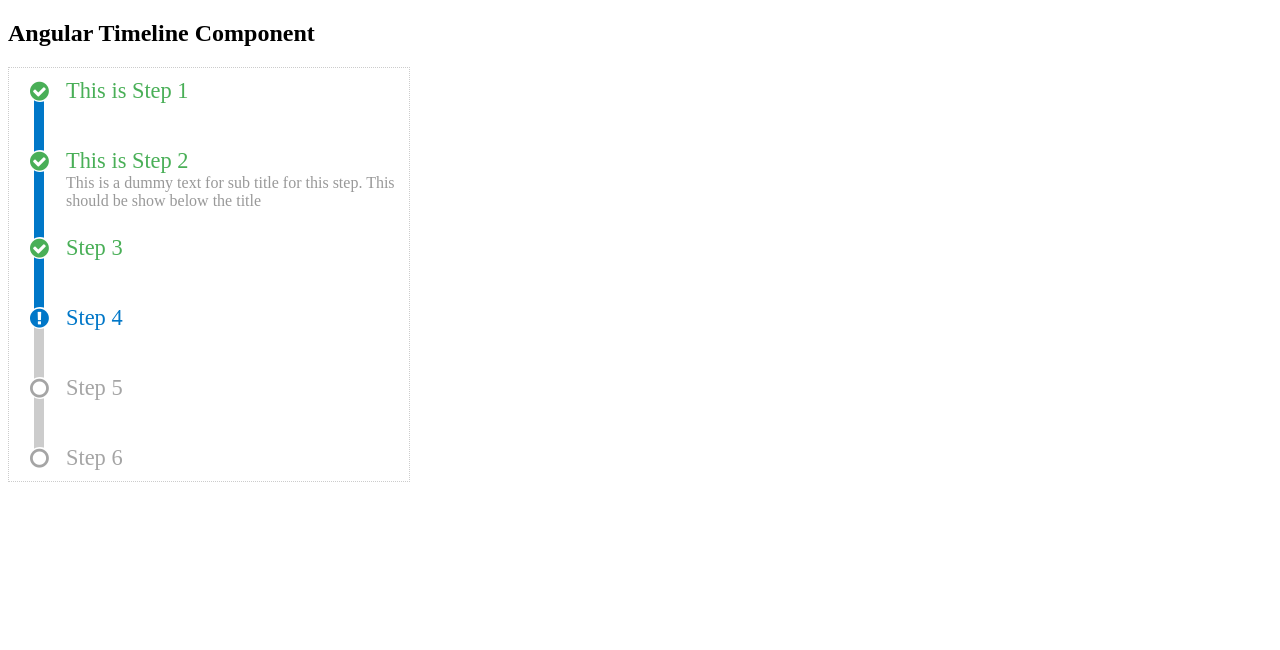
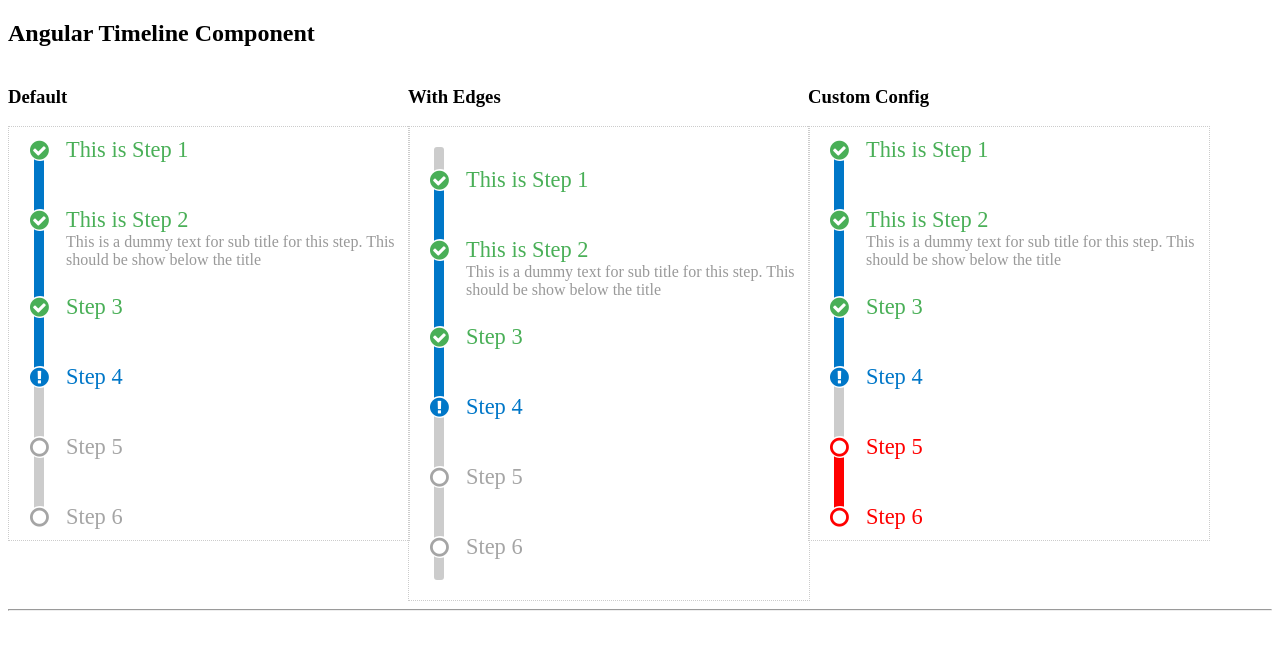
Before and after one commit to Manish2005/timeline-flow, an Angular app: page / in a window 1280 px wide. Shown: the top 650 px of the page. Built offline with nearby package versions, Linux system fonts and the light colour scheme.

Commit message:
added examples

```diff
--- a/src/app/app.component.html
+++ b/src/app/app.component.html
@@ -1,3 +1,21 @@
 <h2>Angular Timeline Component</h2>
-<app-timeline-flow [data]="statusData" style="width: 400px; border:1px dotted #ccc;display: inline-block;">
-</app-timeline-flow>
+<div class="examples">
+  <div>
+    <h3>Default</h3>
+    <app-timeline-flow [data]="statusData" style="width: 400px;display: inline-block;">
+    </app-timeline-flow>
+  </div>
+  <div>
+    <h3>With Edges</h3>
+    <app-timeline-flow [data]="statusData" [options]="StatusValues" [topEdge]="true" [bottomEdge]="true"
+      style="width: 400px; display: inline-block;">
+    </app-timeline-flow>
+  </div>
+  <div>
+    <h3>Custom Config</h3>
+    <app-timeline-flow [data]="CustomStatusData" [options]="CustomStatusValues"
+      style="width: 400px; display: inline-block;">
+    </app-timeline-flow>
+  </div>
+</div>
+<hr>
--- a/src/app/app.component.scss
+++ b/src/app/app.component.scss
@@ -0,0 +1,15 @@
+.examples {
+  display: grid;
+
+  @media (min-width: 800px) {
+    grid-template-columns: 400px 400px;
+  }
+
+  @media (min-width: 1210px) {
+    grid-template-columns: 400px 400px 400px;
+  }
+}
+
+app-timeline-flow {
+  border: 1px dotted #ccc;
+}
--- a/src/app/app.component.ts
+++ b/src/app/app.component.ts
@@ -1,5 +1,5 @@
 import { Component } from '@angular/core';
-import { StepsData } from './timeline-flow/timeline-flow.options';
+import { StepsData, TimelineFlowOptions } from './timeline-flow/timeline-flow.options';
 
 @Component({
   selector: 'app-root',
@@ -27,4 +27,51 @@
     step: 'Step 6',
     status: 'Not Started'
   }];
+
+  StatusValues: TimelineFlowOptions = {
+    statuses: [{
+      text: 'Not Started',
+      styles: { connectorColor: '', textColor: '#A5A5A5', iconClass: 'fa fa-circle-o', iconPath: '' }
+    }, {
+      text: 'In progress',
+      styles: { connectorColor: '', textColor: '#0077C8', iconClass: 'fa fa-exclamation-circle', iconPath: '' }
+    }, {
+      text: 'Completed',
+      styles: { connectorColor: '#0077C8', textColor: '#49AF57', iconClass: 'fa fa-check-circle', iconPath: '' }
+    }]
+  };
+
+  CustomStatusValues: TimelineFlowOptions = {
+    statuses: [{
+      text: 'Pending',
+      styles: { connectorColor: '#F00', textColor: '#F00', iconClass: 'fa fa-circle-o', iconPath: '' }
+    }, {
+      text: 'Working on It',
+      styles: { connectorColor: '', textColor: '#0077C8', iconClass: 'fa fa-exclamation-circle', iconPath: '' }
+    }, {
+      text: 'Done',
+      styles: { connectorColor: '#0077C8', textColor: '#49AF57', iconClass: 'fa fa-check-circle', iconPath: '' }
+    }]
+  };
+
+  CustomStatusData: StepsData[] = [{
+    step: 'This is Step 1',
+    status: 'Done'
+  }, {
+    step: 'This is Step 2',
+    subtext: 'This is a dummy text for sub title for this step. This should be show below the title',
+    status: 'Done'
+  }, {
+    step: 'Step 3',
+    status: 'Done'
+  }, {
+    step: 'Step 4',
+    status: 'Working on It'
+  }, {
+    step: 'Step 5',
+    status: 'Pending'
+  }, {
+    step: 'Step 6',
+    status: 'Pending'
+  }];
 }
--- a/src/app/timeline-flow/timeline-flow.component.html
+++ b/src/app/timeline-flow/timeline-flow.component.html
@@ -1,12 +1,11 @@
 <div class="timeline-flow-wrapper">
-  <div class="step edge-step" *ngIf="options.showTopEdge">
+  <div class="step edge-step" *ngIf="topEdge">
     <div class="connector-wrapper">
       <span class="connector"></span>
     </div>
     <div class="status-text"></div>
   </div>
-  <div class="step" *ngFor="let step of data; let i=index"
-    [ngClass]="{'edge-step': i === data.length-1 && options.showBottomEdge}">
+  <div class="step" *ngFor="let step of data; let i=index" [ngClass]="{'edge-step': i === data.length-1 && bottomEdge}">
     <div class="connector-wrapper">
       <span class="connector" [ngStyle]="getStyles(step, 'connector-styles')"></span>
       <span class="status-icon" [ngClass]="getStyles(step, 'icon-class')"
--- a/src/app/timeline-flow/timeline-flow.component.ts
+++ b/src/app/timeline-flow/timeline-flow.component.ts
@@ -1,5 +1,5 @@
 import { Component, Input } from '@angular/core';
-import { DEFAULT_STATUS_VALUES, TimelineFlowOptions, StepsData } from './timeline-flow.options';
+import { DEFAULT_STATUS_VALUES, TimelineFlowOptions, StepsData, StatusConfig } from './timeline-flow.options';
 
 @Component({
   selector: 'app-timeline-flow',
@@ -10,12 +10,14 @@
 
   @Input() data: StepsData[] = [];
   @Input() options: TimelineFlowOptions = DEFAULT_STATUS_VALUES;
+  @Input() topEdge = false;
+  @Input() bottomEdge = false;
 
   constructor() {
   }
 
   getStyles(step, type) {
-    const statusRec: any = this.options.statuses.find(item => item.text === step.status);
+    const statusRec: StatusConfig = this.options.statuses.find(item => item.text === step.status);
     const styles = {};
     if (statusRec && statusRec.styles) {
       switch (type) {
@@ -38,8 +40,8 @@
           }
           break;
         case 'connector-styles':
-          if (statusRec.styles.borderColor) {
-            styles['background-color'] = statusRec.styles.borderColor;
+          if (statusRec.styles.connectorColor) {
+            styles['background-color'] = statusRec.styles.connectorColor;
           }
           break;
       }
--- a/src/app/timeline-flow/timeline-flow.options.ts
+++ b/src/app/timeline-flow/timeline-flow.options.ts
@@ -1,31 +1,27 @@
-export const DEFAULT_STATUS_VALUES = {
+export const DEFAULT_STATUS_VALUES: TimelineFlowOptions = {
   statuses: [{
     text: 'Not Started',
-    styles: { borderColor: '', textColor: '#A5A5A5', iconClass: 'fa fa-circle-o', iconPath: '' }
+    styles: { connectorColor: '', textColor: '#A5A5A5', iconClass: 'fa fa-circle-o', iconPath: '' }
   }, {
     text: 'In progress',
-    styles: { borderColor: '', textColor: '#0077C8', iconClass: 'fa fa-exclamation-circle', iconPath: '' }
+    styles: { connectorColor: '', textColor: '#0077C8', iconClass: 'fa fa-exclamation-circle', iconPath: '' }
   }, {
     text: 'Completed',
-    styles: { borderColor: '#0077C8', textColor: '#49AF57', iconClass: 'fa fa-check-circle', iconPath: '' }
-  }],
-  showTopEdge: false,
-  showBottomEdge: false
+    styles: { connectorColor: '#0077C8', textColor: '#49AF57', iconClass: 'fa fa-check-circle', iconPath: '' }
+  }]
 };
 
 export interface TimelineFlowOptions {
   statuses: StatusConfig[];
-  showTopEdge?: boolean;
-  showBottomEdge?: boolean;
 }
 
-interface StatusConfig {
+export interface StatusConfig {
   text: string;
   styles?: StatusConfigStyles;
 }
 
 interface StatusConfigStyles {
-  borderColor?: string;
+  connectorColor?: string;
   textColor?: string;
   iconClass?: string;
   iconPath?: string;
```
